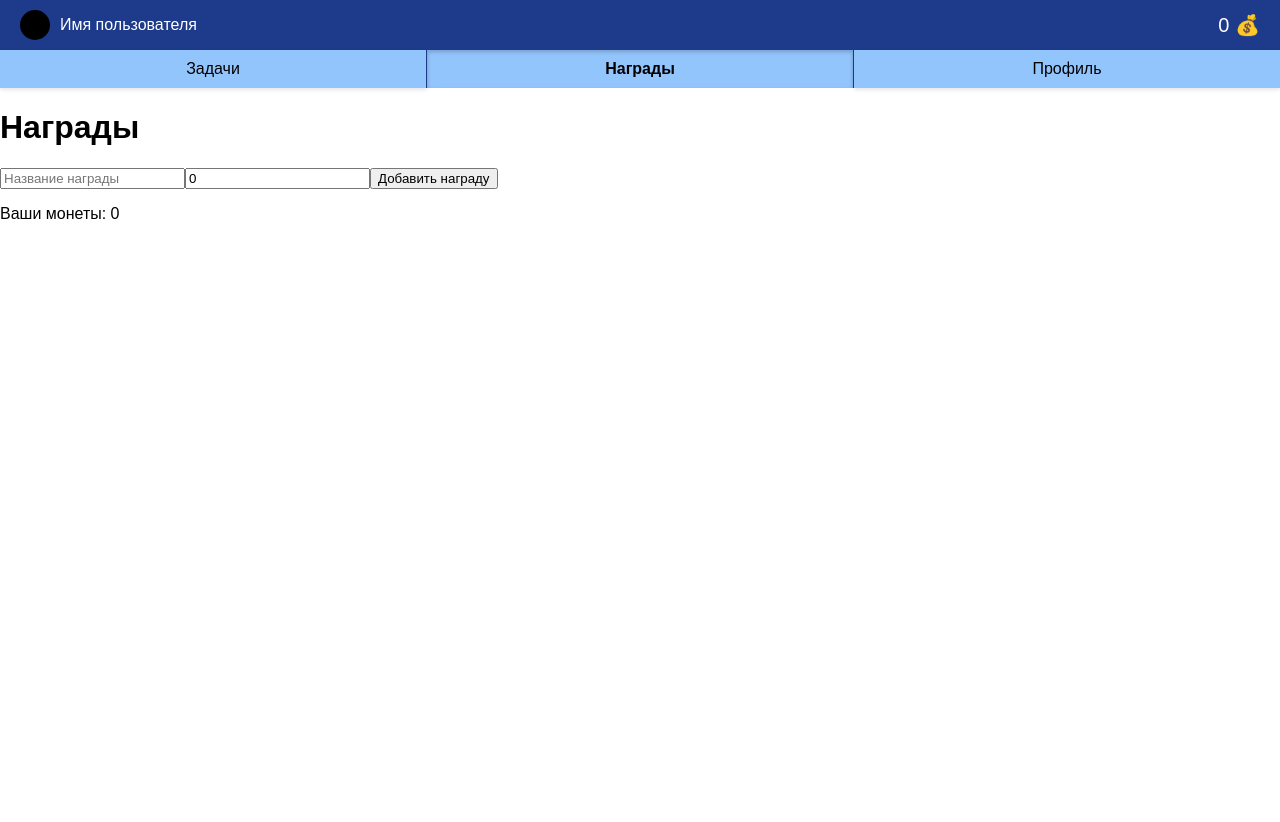
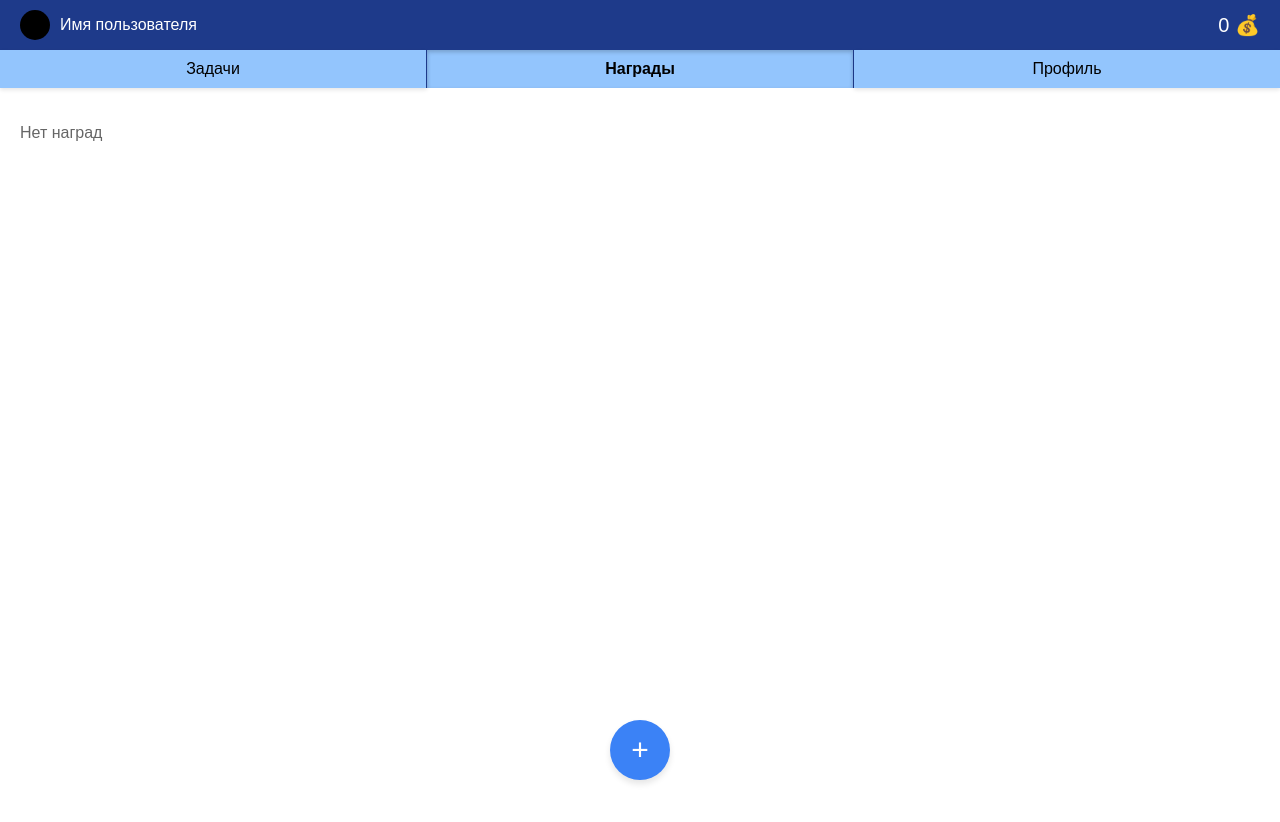
Before and after one commit to 1vanch0s/ToDoListTWA, a React (Vite) app in the folder todo-app/: page /rewards in a window 1280 px wide. Shown: the top 822 px of the page. Before the commit the page ends 800 px from the top, so only its background shows below. Built offline with nearby package versions, Linux system fonts and the light colour scheme.

Commit message:
rewards - сделан фронтенд

```diff
--- a/todo-app/src/App.tsx
+++ b/todo-app/src/App.tsx
@@ -2,8 +2,8 @@ import React, { useState, useEffect } from "react";
 import { BrowserRouter as Router, Route, Routes, NavLink } from "react-router-dom";
 import Tasks from "./pages/Tasks";
 import Profile from "./pages/Profile";
+import Rewards from "./pages/Rewards";
 import './styles.css';
-import Rewards from "./pages/Rewards";
 
 interface Stats {
   completed: { easy: number; medium: number; hard: number };
@@ -65,7 +65,7 @@ const App: React.FC = () => {
         <Routes>
           <Route path="/" element={<Tasks updateCoins={updateCoins} />} />
           <Route path="/profile" element={<Profile />} />
-          <Route path="/rewards" element={<Rewards />} />
+          <Route path="/rewards" element={<Rewards updateCoins={updateCoins} />} />
         </Routes>
       </div>
     </Router>
--- a/todo-app/src/pages/Rewards.tsx
+++ b/todo-app/src/pages/Rewards.tsx
@@ -1,111 +1,160 @@
-import React, { useEffect, useState } from "react";
+import React, { useState, useEffect } from "react";
+import '../styles.css';
 
 interface Reward {
   id: string;
-  name: string;
+  title: string;
+  description: string;
   cost: number;
+  purchased: boolean; // Оставляем, но не используем для ограничения покупки
 }
 
 interface Stats {
   completed: { easy: number; medium: number; hard: number };
   failed: { easy: number; medium: number; hard: number };
   totalCoins: number;
+  xp: number;
+  level: number;
 }
 
-const initialStats: Stats = {
-  completed: { easy: 0, medium: 0, hard: 0 },
-  failed: { easy: 0, medium: 0, hard: 0 },
-  totalCoins: 0,
-};
+interface RewardsProps {
+  updateCoins: () => void;
+}
 
-const Rewards: React.FC = () => {
-  const [stats, setStats] = useState<Stats>(initialStats);
+const Rewards: React.FC<RewardsProps> = ({ updateCoins }) => {
   const [rewards, setRewards] = useState<Reward[]>([]);
-  const [newRewardName, setNewRewardName] = useState("");
-  const [newRewardCost, setNewRewardCost] = useState<number>(0);
+  const [newReward, setNewReward] = useState({ title: "", description: "", cost: "" });
+  const [showAddPopup, setShowAddPopup] = useState(false);
 
   useEffect(() => {
-    const updateStats = () => {
-      const storedStats = localStorage.getItem("stats");
-      if (storedStats) {
-        setStats(JSON.parse(storedStats));
-      }
-    };
-
     const storedRewards = localStorage.getItem("rewards");
     if (storedRewards) {
       setRewards(JSON.parse(storedRewards));
+    } else {
+      localStorage.setItem("rewards", JSON.stringify([]));
     }
-
-    updateStats();
-
-    window.addEventListener("storage", updateStats);
-    return () => window.removeEventListener("storage", updateStats);
   }, []);
 
   const addReward = () => {
-    if (newRewardName.trim() === "" || newRewardCost <= 0) return;
+    if (newReward.title.trim() === "" || newReward.cost.trim() === "") return;
 
-    const newReward: Reward = {
+    const costValue = parseInt(newReward.cost);
+    if (isNaN(costValue) || costValue <= 0) return;
+
+    const newRewardItem: Reward = {
       id: Date.now().toString(),
-      name: newRewardName,
-      cost: newRewardCost,
+      title: newReward.title,
+      description: newReward.description,
+      cost: costValue,
+      purchased: false,
     };
 
     setRewards((prevRewards) => {
-      const updatedRewards = [...prevRewards, newReward];
+      const updatedRewards = [...prevRewards, newRewardItem];
       localStorage.setItem("rewards", JSON.stringify(updatedRewards));
       return updatedRewards;
     });
 
-    setNewRewardName("");
-    setNewRewardCost(0);
+    setNewReward({ title: "", description: "", cost: "" });
+    setShowAddPopup(false);
   };
 
   const purchaseReward = (rewardId: string) => {
     const reward = rewards.find((r) => r.id === rewardId);
-    if (!reward || stats.totalCoins < reward.cost) return;
+    if (!reward) return;
 
-    setStats((prevStats) => {
-      const updatedStats = { ...prevStats, totalCoins: prevStats.totalCoins - reward.cost };
-      localStorage.setItem("stats", JSON.stringify(updatedStats));
-      return updatedStats;
-    });
+    const stats: Stats = JSON.parse(localStorage.getItem("stats") || "{}");
+    if (!stats.totalCoins || stats.totalCoins < reward.cost) {
+      alert("Недостаточно монет для покупки этой награды!");
+      return;
+    }
+
+    // Вычитаем стоимость награды из монет
+    stats.totalCoins -= reward.cost;
+    localStorage.setItem("stats", JSON.stringify(stats));
+
+    // Обновляем монеты в шапке
+    updateCoins();
+  };
+
+  const deleteReward = (rewardId: string) => {
+    const updatedRewards = rewards.filter((r) => r.id !== rewardId);
+    setRewards(updatedRewards);
+    localStorage.setItem("rewards", JSON.stringify(updatedRewards));
   };
 
   return (
     <div>
-      <h1>Награды</h1>
-      <div>
+      <main className="main">
+        <div className="rewards-grid">
+          {rewards.length === 0 ? (
+            <p className="empty-message">Нет наград</p>
+          ) : (
+            rewards.map((reward) => (
+              <div key={reward.id} className="reward-card">
+                <h3>{reward.title}</h3>
+                <p>{reward.description || "Нет описания"}</p>
+                <div className="reward-cost">
+                  <span>💰 {reward.cost}</span>
+                </div>
+                <div className="reward-actions">
+                  <button
+                    onClick={() => purchaseReward(reward.id)}
+                    className="button purchase-button"
+                  >
+                    Купить
+                  </button>
+                  <button
+                    onClick={() => deleteReward(reward.id)}
+                    className="button delete-button"
+                  >
+                    Удалить
+                  </button>
+                </div>
+              </div>
+            ))
+          )}
+        </div>
+      </main>
+      <button
+        onClick={() => setShowAddPopup(true)}
+        className="add-button"
+      >
+        +
+      </button>
+
+      {/* Попап для добавления награды */}
+      {showAddPopup && (
+        <div className="popup">
+          <h2>Добавить награду</h2>
           <input
             type="text"
-          value={newRewardName}
-          onChange={(e) => setNewRewardName(e.target.value)}
-          placeholder="Название награды"
+            value={newReward.title}
+            onChange={(e) => setNewReward({ ...newReward, title: e.target.value })}
+            placeholder="Название"
+            className="popup-input"
+          />
+          <textarea
+            value={newReward.description}
+            onChange={(e) => setNewReward({ ...newReward, description: e.target.value })}
+            placeholder="Описание"
+            className="popup-textarea"
           />
           <input
             type="number"
-          value={newRewardCost}
-          onChange={(e) => setNewRewardCost(Number(e.target.value))}
-          placeholder="Стоимость"
-          min="0"
+            value={newReward.cost}
+            onChange={(e) => setNewReward({ ...newReward, cost: e.target.value })}
+            placeholder="Стоимость (монеты)"
+            className="popup-input"
           />
-        <button onClick={addReward}>Добавить награду</button>
+          <button onClick={addReward} className="button primary-button">
+            Добавить
+          </button>
+          <button onClick={() => setShowAddPopup(false)} className="button close-button">
+            Закрыть
+          </button>
         </div>
-      <p>Ваши монеты: {stats.totalCoins}</p>
-      <ul>
-        {rewards.map((reward) => (
-          <li key={reward.id}>
-            {reward.name} ({reward.cost} монет)
-            <button
-              onClick={() => purchaseReward(reward.id)}
-              disabled={stats.totalCoins < reward.cost}
-            >
-              Купить
-            </button>
-          </li>
-        ))}
-      </ul>
+      )}
     </div>
   );
 };
--- a/todo-app/src/styles.css
+++ b/todo-app/src/styles.css
@@ -66,6 +66,85 @@ body {
 .main {
   padding: 20px;
   min-height: calc(100vh - 100px);
+}
+
+.rewards-grid {
+  display: grid;
+  grid-template-columns: repeat(2, 1fr);
+  row-gap: 20px; /* Увеличиваем вертикальное расстояние */
+  column-gap: 15px; /* Горизонтальное расстояние */
+}
+
+.reward-card {
+  background-color: #3B82F6;
+  border-radius: 15px;
+  padding: 15px;
+  box-shadow: 0 2px 4px rgba(0,0,0,0.1);
+  display: flex;
+  flex-direction: column;
+  justify-content: space-between;
+  min-height: 200px; /* Фиксируем минимальную высоту */
+}
+
+.reward-card h3 {
+  color: #000;
+  margin: 0 0 5px 0;
+}
+
+.reward-card p {
+  color: #000;
+  font-size: 14px;
+  margin: 5px 0;
+}
+
+.reward-cost {
+  color: #000;
+  font-size: 14px;
+  margin-top: 5px;
+}
+
+.reward-actions {
+  text-align: center;
+  margin-top: auto;
+  display: flex;
+  flex-direction: column;
+  gap: 5px;
+}
+
+.purchase-button {
+  background-color: #FFD700;
+  color: #000;
+  border-radius: 5px;
+  padding: 5px 10px;
+  border: none;
+  cursor: pointer;
+  transition: background-color 0.2s;
+  width: 100%;
+}
+
+.purchase-button:hover {
+  background-color: #FFC107;
+}
+
+.purchased-text {
+  color: #FFD700;
+  font-weight: bold;
+  text-align: center;
+  display: block;
+}
+
+.delete-button {
+  background-color: #EF4444;
+  color: #fff;
+  border-radius: 5px;
+  padding: 5px 10px;
+  border: none;
+  cursor: pointer;
+  transition: background-color 0.2s;
+}
+
+.delete-button:hover {
+  background-color: #DC2626;
 }
 
 .task-card {
@@ -215,6 +294,9 @@ body {
   .popup {
     width: 90%;
   }
+  .rewards-grid {
+    grid-template-columns: 1fr;
+  }
   .task-card h3 {
     font-size: 16px;
   }
```
Lines whose indentation alone changed are shown as unchanged.
